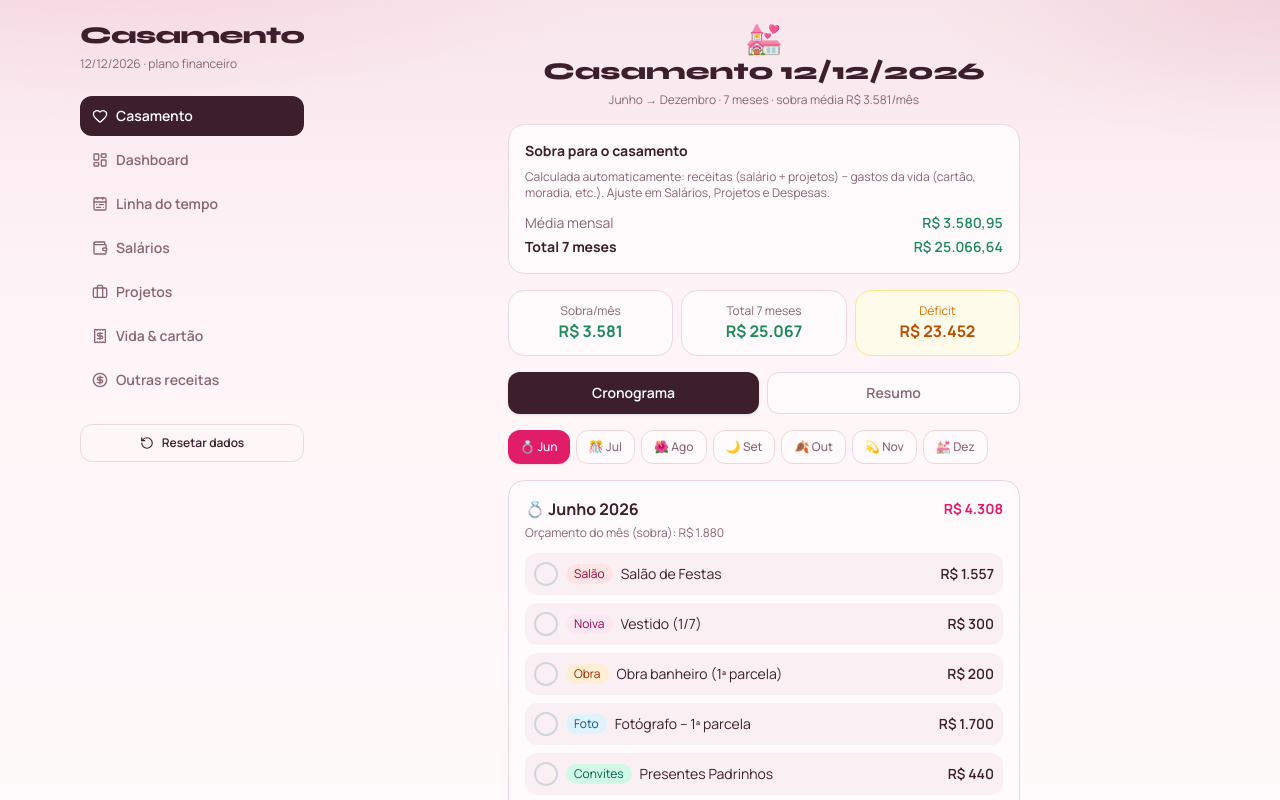
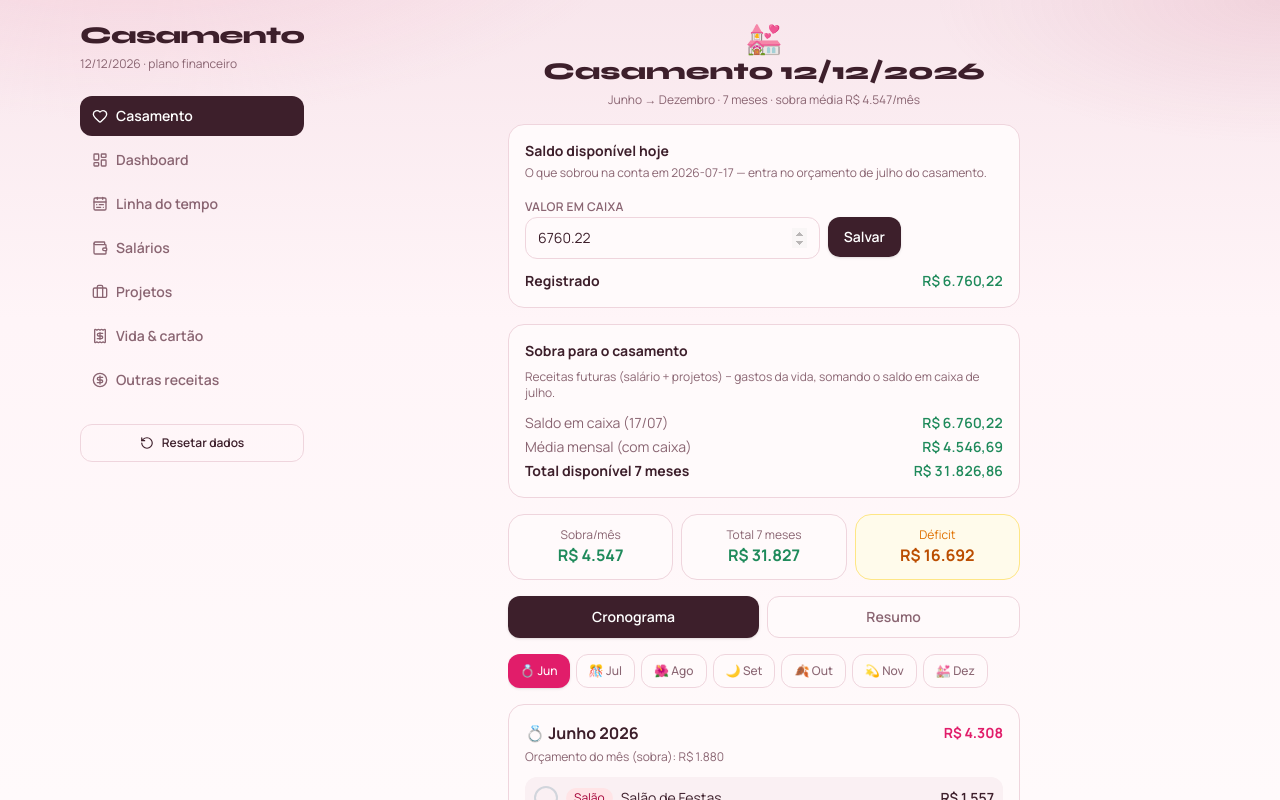
Before and after one commit to Rafael-Rangel/casamento, a React (Vite) app: page / in a window 1280 px wide. Shown: the top 800 px of the page. Built offline with nearby package versions, Linux system fonts and the light colour scheme.

Commit message:
Registra saldo disponivel de R$ 6.760,22 em 17/07.
O valor entra no orcamento de julho do plano do casamento e pode ser editado.

Co-authored-by: Cursor <cursoragent@cursor.com>

```diff
--- a/src/components/Dashboard.tsx
+++ b/src/components/Dashboard.tsx
@@ -97,8 +97,14 @@ export function Dashboard() {
         </div>
       </header>
 
-      <div className="grid gap-3 sm:grid-cols-2 xl:grid-cols-4">
+      <div className="grid gap-3 sm:grid-cols-2 xl:grid-cols-5">
         {[
+          {
+            label: 'Saldo em caixa',
+            value: state.cashBalance?.amount ?? 0,
+            icon: Wallet,
+            tone: 'accent' as const,
+          },
           {
             label: 'Receita do mês',
             value: current.totalIncome,
@@ -112,7 +118,7 @@ export function Dashboard() {
             tone: 'negative' as const,
           },
           {
-            label: 'Saldo disponível',
+            label: 'Saldo do mês',
             value: current.balance,
             icon: Wallet,
             tone: current.balance >= 0 ? ('positive' as const) : ('negative' as const),
--- a/src/components/WeddingPage.tsx
+++ b/src/components/WeddingPage.tsx
@@ -3,17 +3,19 @@ import { useFinance } from '../context/FinanceContext'
 import { weddingMonthBudgets } from '../lib/projections'
 import { buildWeddingSchedule, TAG_COLORS, TAG_LABEL } from '../lib/wedding'
 import { fmt } from '../lib/format'
-import { Money } from './ui'
+import { Button, Field, Input, Money } from './ui'
 
 export function WeddingPage() {
-  const { state, toggleWeddingCheck, isWeddingChecked } = useFinance()
+  const { state, toggleWeddingCheck, isWeddingChecked, setCashBalance } = useFinance()
   const [tab, setTab] = useState<'cronograma' | 'resumo'>('cronograma')
   const [activeMonth, setActiveMonth] = useState(0)
   const [showDeficit, setShowDeficit] = useState(false)
+  const [cashDraft, setCashDraft] = useState(String(state.cashBalance?.amount ?? ''))
 
   const budgets = useMemo(() => weddingMonthBudgets(state), [state])
   const avgBudget =
     budgets.length > 0 ? budgets.reduce((a, b) => a + b, 0) / budgets.length : 0
+  const cash = state.cashBalance?.amount ?? 0
 
   const { schedule, deficit, unpaid, totalRemaining } = useMemo(
     () => buildWeddingSchedule(budgets, state.wedding.flexItems),
@@ -43,6 +45,17 @@ export function WeddingPage() {
     ['Obra banheiro – mão de obra (restante)', state.wedding.totals.obraMaoDeObra],
   ] as [string, number][]
 
+  const saveCash = () => {
+    const amount = Number(String(cashDraft).replace(',', '.')) || 0
+    setCashBalance({
+      amount,
+      asOf: state.cashBalance?.asOf || '2026-07-17',
+      notes:
+        state.cashBalance?.notes ||
+        'Saldo disponível após receitas e despesas pessoais',
+    })
+  }
+
   return (
     <div className="mx-auto max-w-lg space-y-4">
       <header className="text-center">
@@ -56,17 +69,47 @@ export function WeddingPage() {
       </header>
 
       <div className="rounded-2xl border border-[var(--line)] bg-[var(--surface)] p-4">
+        <p className="mb-1 text-sm font-bold text-[var(--ink)]">Saldo disponível hoje</p>
+        <p className="mb-3 text-xs text-[var(--ink-muted)]">
+          O que sobrou na conta em {state.cashBalance?.asOf || '2026-07-17'} — entra no
+          orçamento de julho do casamento.
+        </p>
+        <div className="flex items-end gap-2">
+          <Field label="Valor em caixa">
+            <Input
+              type="number"
+              step="0.01"
+              min={0}
+              value={cashDraft}
+              onChange={(e) => setCashDraft(e.target.value)}
+            />
+          </Field>
+          <Button onClick={saveCash} className="mb-0.5 shrink-0">
+            Salvar
+          </Button>
+        </div>
+        <div className="mt-3 flex justify-between text-sm font-bold">
+          <span>Registrado</span>
+          <Money value={cash} />
+        </div>
+      </div>
+
+      <div className="rounded-2xl border border-[var(--line)] bg-[var(--surface)] p-4">
         <p className="mb-2 text-sm font-bold text-[var(--ink)]">Sobra para o casamento</p>
         <p className="text-xs text-[var(--ink-muted)]">
-          Calculada automaticamente: receitas (salário + projetos) − gastos da vida (cartão,
-          moradia, etc.). Ajuste em Salários, Projetos e Despesas.
+          Receitas futuras (salário + projetos) − gastos da vida, somando o saldo em caixa
+          de julho.
         </p>
         <div className="mt-3 flex justify-between text-sm">
-          <span className="text-[var(--ink-muted)]">Média mensal</span>
+          <span className="text-[var(--ink-muted)]">Saldo em caixa (17/07)</span>
+          <Money value={cash} />
+        </div>
+        <div className="mt-1 flex justify-between text-sm">
+          <span className="text-[var(--ink-muted)]">Média mensal (com caixa)</span>
           <Money value={avgBudget} />
         </div>
         <div className="mt-1 flex justify-between text-sm font-bold">
-          <span>Total 7 meses</span>
+          <span>Total disponível 7 meses</span>
           <Money value={totalSavings} />
         </div>
       </div>
--- a/src/context/FinanceContext.tsx
+++ b/src/context/FinanceContext.tsx
@@ -11,6 +11,7 @@ import { loadState, saveState } from '../lib/storage'
 import { buildProjections } from '../lib/projections'
 import { STORAGE_KEY } from '../lib/defaults'
 import type {
+  CashBalance,
   Category,
   Expense,
   FinanceState,
@@ -35,6 +36,7 @@ interface FinanceContextValue {
   upsertCategory: (category: Category) => void
   removeCategory: (id: string) => void
   updateWedding: (wedding: Partial<WeddingState>) => void
+  setCashBalance: (cash: Partial<CashBalance>) => void
   toggleWeddingCheck: (monthShort: string, itemName: string) => void
   isWeddingChecked: (monthShort: string, itemName: string) => boolean
   resetAll: () => void
@@ -128,6 +130,14 @@ export function FinanceProvider({ children }: { children: ReactNode }) {
       })),
     updateWedding: (wedding) =>
       patch((s) => ({ ...s, wedding: { ...s.wedding, ...wedding } })),
+    setCashBalance: (cash) =>
+      patch((s) => ({
+        ...s,
+        cashBalance: {
+          ...(s.cashBalance || { amount: 0, asOf: new Date().toISOString().slice(0, 10), notes: '' }),
+          ...cash,
+        },
+      })),
     toggleWeddingCheck: (monthShort, itemName) =>
       patch((s) => {
         const key = `${monthShort}::${itemName}`
--- a/src/lib/defaults.ts
+++ b/src/lib/defaults.ts
@@ -1,4 +1,5 @@
 import type {
+  CashBalance,
   Category,
   Expense,
   FinanceState,
@@ -10,7 +11,16 @@ import { createWeddingState } from './wedding'
 
 export const PROJECT_SEED_VERSION = 1
 export const SALARY_SEED_VERSION = 2
-export const SEED_VERSION = SALARY_SEED_VERSION
+export const CASH_SEED_VERSION = 3
+export const SEED_VERSION = CASH_SEED_VERSION
+
+export function seedCashBalance(): CashBalance {
+  return {
+    amount: 6760.22,
+    asOf: '2026-07-17',
+    notes: 'Saldo disponível após receitas e despesas pessoais até 17/07/2026',
+  }
+}
 
 export function seedSalaries(): SalarySource[] {
   return [
@@ -143,6 +153,7 @@ export function createInitialState(): FinanceState {
     categories: [...DEFAULT_CATEGORIES],
     projectionMonths: 12,
     wedding: createWeddingState(),
+    cashBalance: seedCashBalance(),
     seedVersion: SEED_VERSION,
   }
 }
--- a/src/lib/projections.ts
+++ b/src/lib/projections.ts
@@ -267,7 +267,17 @@ export function weddingMonthBudgets(state: FinanceState): number[] {
     keys.includes(p.key),
   )
   const byKey = Object.fromEntries(all.map((p) => [p.key, p.weddingBudget]))
-  return keys.map((k) => byKey[k] ?? 0)
+  const budgets = keys.map((k) => byKey[k] ?? 0)
+
+  // Saldo em caixa entra no mês da data de referência (ex.: 17/07 → julho)
+  const cash = state.cashBalance
+  if (cash?.amount && cash.asOf) {
+    const cashKey = cash.asOf.slice(0, 7)
+    const idx = keys.indexOf(cashKey)
+    if (idx >= 0) budgets[idx] += cash.amount
+  }
+
+  return budgets
 }
 
 export function sumByKind(entries: MonthEntry[], kind: MonthEntry['kind']) {
--- a/src/lib/storage.ts
+++ b/src/lib/storage.ts
@@ -1,14 +1,16 @@
 import {
+  CASH_SEED_VERSION,
   createInitialState,
   PROJECT_SEED_VERSION,
   SALARY_SEED_VERSION,
+  seedCashBalance,
   seedProjects,
   seedSalaries,
   SEED_VERSION,
   STORAGE_KEY,
 } from './defaults'
 import { createWeddingState } from './wedding'
-import type { Expense, FinanceState, Project, SalarySource } from '../types/finance'
+import type { CashBalance, Expense, FinanceState, Project, SalarySource } from '../types/finance'
 
 /** Injeta projetos-semente ausentes (por id) uma única vez por versão de semente */
 function applyProjectSeed(projects: Project[], seedVersion: number | undefined): Project[] {
@@ -42,6 +44,14 @@ function applySalarySeed(
   ]
 }
 
+function applyCashSeed(
+  cash: CashBalance | undefined,
+  seedVersion: number | undefined,
+): CashBalance {
+  if (seedVersion !== undefined && seedVersion >= CASH_SEED_VERSION && cash) return cash
+  return seedCashBalance()
+}
+
 export function loadState(): FinanceState {
   try {
     const raw = localStorage.getItem(STORAGE_KEY)
@@ -54,6 +64,7 @@ export function loadState(): FinanceState {
       categories: parsed.categories?.length ? parsed.categories : base.categories,
       salaries: applySalarySeed(parsed.salaries ?? base.salaries, parsed.seedVersion),
       projects: applyProjectSeed(parsed.projects ?? base.projects, parsed.seedVersion),
+      cashBalance: applyCashSeed(parsed.cashBalance, parsed.seedVersion),
       seedVersion: SEED_VERSION,
       wedding: {
         ...createWeddingState(),
```
Also changed, not shown: src/types/finance.ts (+10 -0 lines).
